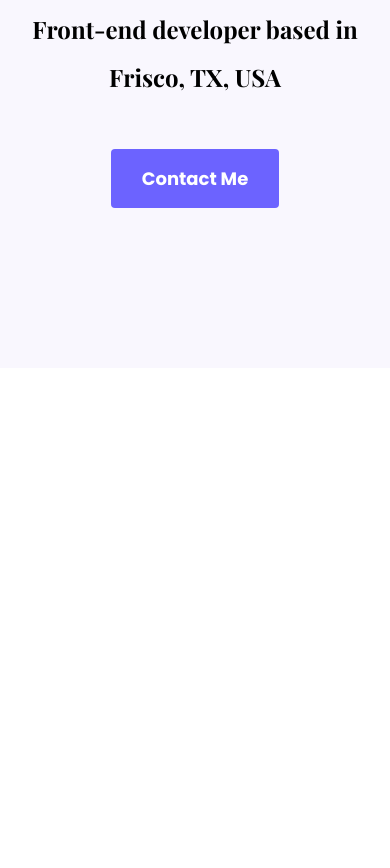
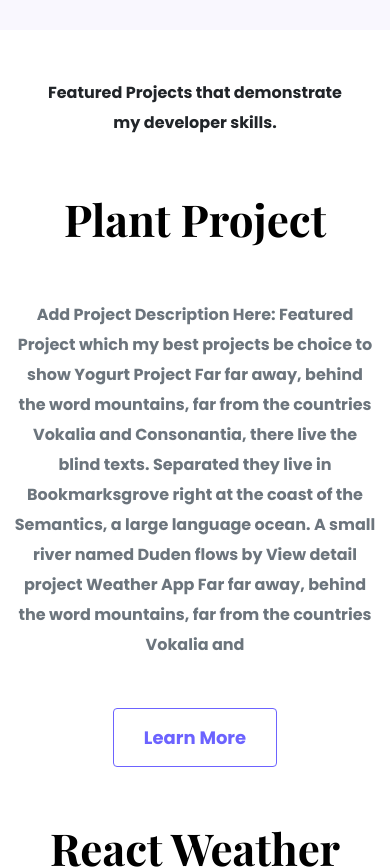
Before and after one commit to LinOshiro/portfolio-lindsay-oshiro, a plain HTML site: page index.html in a window 390 px wide. Shown: the part 449-1317 px from the top of the page. Before the commit the page ends 844 px from the top, so only its background shows below. Drawn offline with nearby package versions, Linux system fonts and the light colour scheme.

Commit message:
Integrated homepage content design

```diff
--- a/index.html
+++ b/index.html
@@ -39,5 +39,91 @@
         <a href="#" class="btn btn-branding">Contact Me</a>
       </div>
     </div>
+    <p class="text-center m-5">
+      Featured Projects that demonstrate my developer skills.
+    </p>
+    <div class="container">
+      <div class="row mb-5">
+        <div class="col d-none d-lg-block">
+          <img src="images/plants.png" class="img-fluid" alt="Plant Webpage" />
+        </div>
+        <div class="col">
+          <div class="project-description">
+          <h2 class="mb-5">Plant Project</h2>
+          <p class="mb-5 text-muted">
+            Add Project Description Here: Featured Project which my best
+            projects be choice to show Yogurt Project Far far away, behind the
+            word mountains, far from the countries Vokalia and Consonantia,
+            there live the blind texts. Separated they live in Bookmarksgrove
+            right at the coast of the Semantics, a large language ocean. A small
+            river named Duden flows by View detail project Weather App Far far
+            away, behind the word mountains, far from the countries Vokalia and
+          </p>
+          <a href="" class="btn btn-branding-outline"> Learn More </a>
+          </div>
+        </div>
+      </div>
+      <div class="row mb-5">
+        <div class="col">
+          <div class="project-description">
+          <h2 class="mb-5">React Weather App</h2>
+          <p class="mb-5 text-muted">
+            Add Project Description Here: Featured Project which my best
+            projects be choice to show Yogurt Project Far far away, behind the
+            word mountains, far from the countries Vokalia and Consonantia,
+            there live the blind texts. Separated they live in Bookmarksgrove
+            right at the coast of the Semantics, a large language ocean. A small
+            river named Duden flows by View detail project Weather App Far far
+            away, behind the word mountains, far from the countries Vokalia and
+          </p>
+          <a href="" class="btn btn-branding-outline"> Learn More </a>
+          </div>
+          </div>
+          <div class="col d-none d-lg-block">
+           <img src="images/reactweather.png" class="img-fluid" alt="Weather App" />
+        </div>
+      </div>
+      <div class="row mb-5">
+        <div class="col d-none d-lg-block">
+          <img src="images/dictionary.png" class="img-fluid" alt="Dictionary App" />
+        </div>
+        <div class="col">
+          <div class="project-description">
+          <h2 class="mb-5">Dictionary App</h2>
+          <p class="mb-5 text-muted">
+            Add Project Description Here: Featured Project which my best
+            projects be choice to show Yogurt Project Far far away, behind the
+            word mountains, far from the countries Vokalia and Consonantia,
+            there live the blind texts. Separated they live in Bookmarksgrove
+            right at the coast of the Semantics, a large language ocean. A small
+            river named Duden flows by View detail project Weather App Far far
+            away, behind the word mountains, far from the countries Vokalia and
+          </p>
+          <a href="" class="btn btn-branding-outline"> Learn More </a>
+          </div>
+        </div>
+      </div>
+  <div class="row mb-5">
+        <div class="col">
+          <div class="project-description">
+          <h2 class="mb-5">JavaScript Weather App</h2>
+          <p class="mb-5 text-muted">
+            Add Project Description Here: Featured Project which my best
+            projects be choice to show Yogurt Project Far far away, behind the
+            word mountains, far from the countries Vokalia and Consonantia,
+            there live the blind texts. Separated they live in Bookmarksgrove
+            right at the coast of the Semantics, a large language ocean. A small
+            river named Duden flows by View detail project Weather App Far far
+            away, behind the word mountains, far from the countries Vokalia and
+          </p>
+          <a href="" class="btn btn-branding-outline"> Learn More </a>
+          </div>
+          </div>
+          <div class="col d-none d-lg-block">
+           <img src="images/jsweather.png" class="img-fluid" alt="Weather App" />
+        </div>
+      </div>
+      </div>
+    </div>
   </body>
 </html>
--- a/styles/portfolio.css
+++ b/styles/portfolio.css
@@ -13,14 +13,21 @@ h1, h2, h3, h4, h5, h6 {
   color: black;
   font-family: var(--heading-font-family);
   font-weight: bold;
+  line-height: 1.5;
 }
 
 h1 {
     font-size: 96px;
 }
 
+h2 {
+    font-size: 64px;
+}
+
 p {
   font-weight: normal;
+  font-size: 16px;
+  line-height: 30px;
 }
 
 .hero {
@@ -40,7 +47,7 @@ p {
     font-family: var(--heading-font-family);
     font-weight: normal;
     font-size: 24px;
-    line-height: 2;
+    line-height: 1.5;
 }
 
 .btn-branding {
@@ -51,3 +58,36 @@ font-size: 18px;
 line-height: 27px;
 padding: 15px 30px;
 }
+
+.btn-branding-outline {
+color: var(--branding-color);
+border: 1px solid var(--branding-color);
+border-radius: 4px;
+font-size: 18px;
+line-height: 27px;
+padding: 15px 30px;
+}
+
+.project-description {
+  padding: 120px 60px;
+}
+
+@media (max-width: 900px) {
+  h1{
+    font-size: 44px;
+    line-height: 2;
+  }
+
+  h2 {
+    font-size: 44px;
+  }
+
+  .hero {
+  padding: 80px 20px;
+}
+
+  .project-description {
+    padding: 0;
+    text-align: center;
+  }
+}
```
Also changed, not shown: images/dictionary.png (added), images/jsweather.png (added), images/plants.png (added), images/reactweather.png (added). Lines whose indentation alone changed are shown as unchanged.
